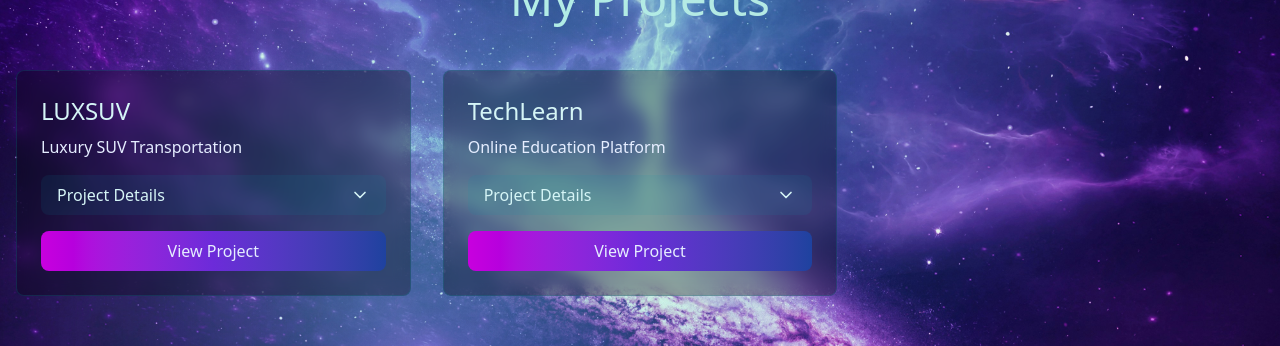
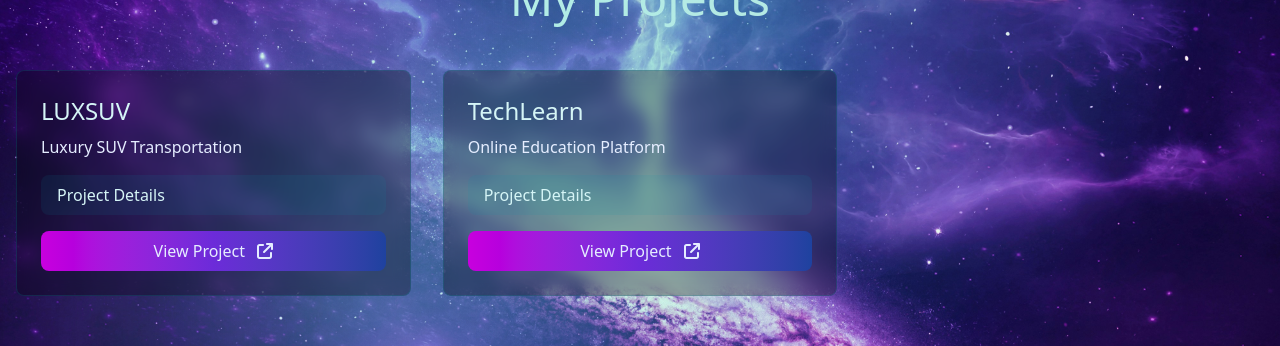
Before and after one commit to diagnosis/portfolio-react, a React (Vite) app: page /projects in a window 1280 px wide. Shown: the part 170-516 px from the top of the page. Built offline with nearby package versions, Linux system fonts and the light colour scheme.

Commit message:
Simplify Project Card Implementation

```diff
--- a/package.json
+++ b/package.json
@@ -19,7 +19,6 @@
     "@tanstack/react-router": "^1.120.5",
     "@tanstack/react-router-devtools": "^1.120.6",
     "flowbite-react": "^0.11.7",
-    "framer-motion": "^11.0.3",
     "lucide-react": "^0.511.0",
     "react": "^19.1.0",
     "react-dom": "^19.1.0",
--- a/src/components/ProjectCard.jsx
+++ b/src/components/ProjectCard.jsx
@@ -1,53 +1,19 @@
-import { motion, AnimatePresence } from 'framer-motion';
-import { useState } from 'react';
-import { ChevronDown } from 'lucide-react';
+import { FontAwesomeIcon } from '@fortawesome/react-fontawesome';
+import { faExternalLink } from '@fortawesome/free-solid-svg-icons';
 
 export const ProjectCard = ({ project }) => {
-    const [isOpen, setIsOpen] = useState(false);
-
-    const handleToggle = (e) => {
-        e.preventDefault();
-        e.stopPropagation();
-        setIsOpen(!isOpen);
-    };
-
     return (
-        <motion.div
-            className='flex flex-col p-6 h-full bg-black/30 backdrop-blur-sm rounded-lg border border-teal-500/20 transform hover:scale-105 transition-all duration-300 animate-fade-in'
-            layout
-            transition={{ layout: { duration: 0.3 } }}
-        >
-            <motion.div layout="position">
+        <div className='flex flex-col p-6 h-full bg-black/30 backdrop-blur-sm rounded-lg border border-teal-500/20 hover:scale-105 transition-all duration-300 animate-fade-in'>
             <h3 className='text-2xl text-teal-100 mb-2 font-heading'>{project.name}</h3>
             <p className='text-indigo-100 mb-4'>{project.client}</p>
-            </motion.div>
 
             <div className='flex-1 flex flex-col'>
-                <motion.button
-                    onClick={handleToggle}
-                    className='flex items-center justify-between w-full px-4 py-2 mb-4 text-left text-teal-100 bg-teal-500/10 rounded-lg hover:bg-teal-500/20 transition-colors duration-200'
-                    layout="position"
-                >
+                <details className="group mb-4">
+                    <summary className='cursor-pointer flex items-center justify-between w-full px-4 py-2 text-left text-teal-100 bg-teal-500/10 rounded-lg hover:bg-teal-500/20 transition-colors duration-200'>
                         <span>Project Details</span>
-                    <motion.div
-                        animate={{ rotate: isOpen ? 180 : 0 }}
-                        transition={{ duration: 0.2 }}
-                    >
-                        <ChevronDown size={20} />
-                    </motion.div>
-                </motion.button>
+                    </summary>
 
-                <AnimatePresence initial={false}>
-                    {isOpen && (
-                        <motion.div
-                            key={`content-${project.name}`}
-                            initial={{ opacity: 0, height: 0 }}
-                            animate={{ opacity: 1, height: 'auto' }}
-                            exit={{ opacity: 0, height: 0 }}
-                            transition={{ duration: 0.3 }}
-                            className='overflow-hidden'
-                        >
-                            <div className="space-y-4 pr-2">
+                    <div className="mt-4 space-y-4 pr-2">
                         <p className='text-indigo-100'>{project.description}</p>
                         <ul className='list-disc list-inside space-y-2 text-indigo-100'>
                             {project.responsibilities.map((item, index) => (
@@ -66,20 +32,17 @@ export const ProjectCard = ({ project }) => {
                             ))}
                         </div>
                     </div>
-                        </motion.div>
-                    )}
-                </AnimatePresence>
+                </details>
 
-                <motion.a
+                <a
                     href={project.link}
                     target="_blank"
                     rel="noreferrer"
                     className='mt-auto text-center px-4 py-2 bg-gradient-to-r from-fuchsia-600 via-purple-700 to-blue-800 text-indigo-100 rounded-lg hover:text-purple-300 transition-colors duration-200'
-                    layout="position"
                 >
-                    View Project
-                </motion.a>
+                    View Project <FontAwesomeIcon icon={faExternalLink} className="ml-2" />
+                </a>
             </div>
-        </motion.div>
+        </div>
     );
 };
```
Also changed, not shown: 1 other file (tests, documents, lock files or other folders). Lines whose indentation alone changed are shown as unchanged.
